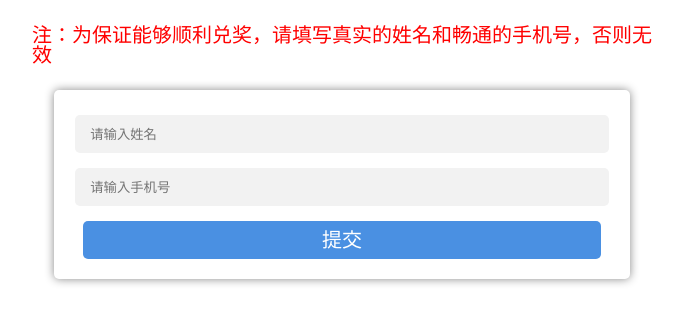
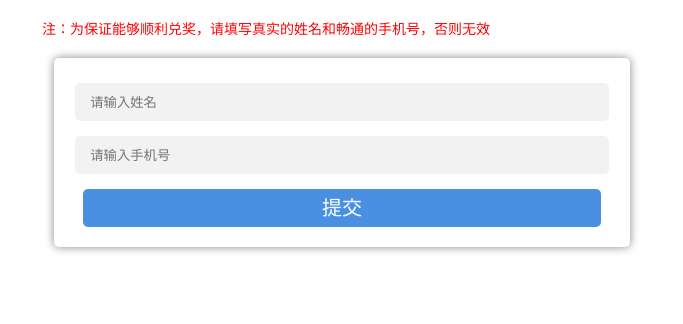
Before and after one commit to wpdef/wechat, a Django app: page /newyear/user/ in a window 1280 px wide. Shown: the top 324 px of the page, without its empty margins (298-981 px from the left). Run offline with Django 3.2, Linux system fonts and the light colour scheme; some libraries are stand-ins or nearby versions.

Commit message:
手机提交页优化

```diff
--- a/templates/newyear/user.html
+++ b/templates/newyear/user.html
@@ -102,8 +102,8 @@ ound:#FFF;}.sub_z {
 }
 p{
     color:red;
-    padding: 5px 10px;
-    font-size: 20px;
+    padding: 5px 20px;
+    font-size: 14px;
     line-height: 20px;
 }
 </style>
```
